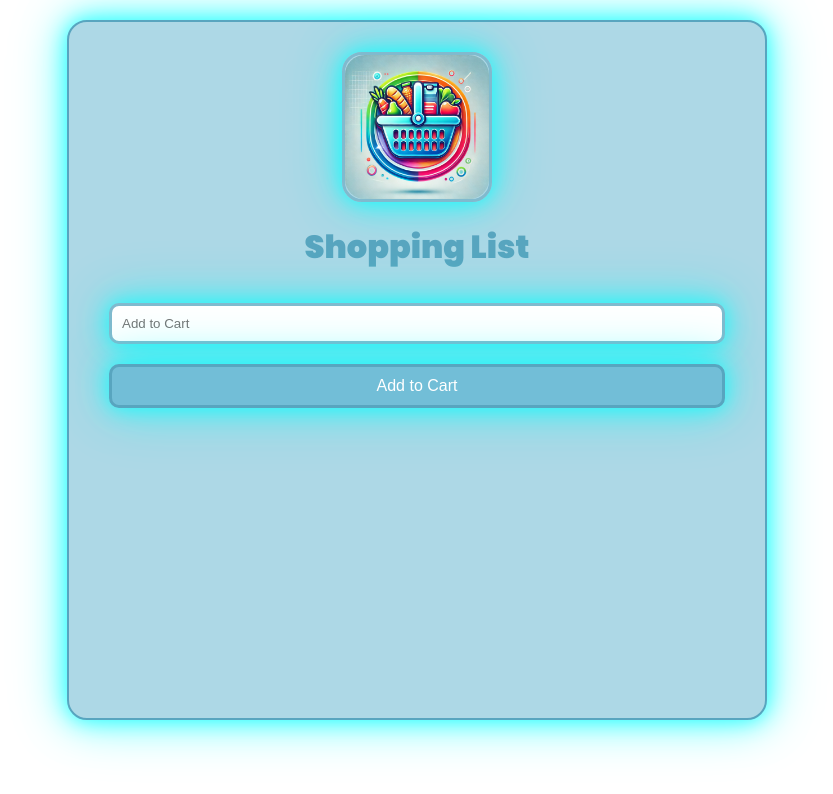
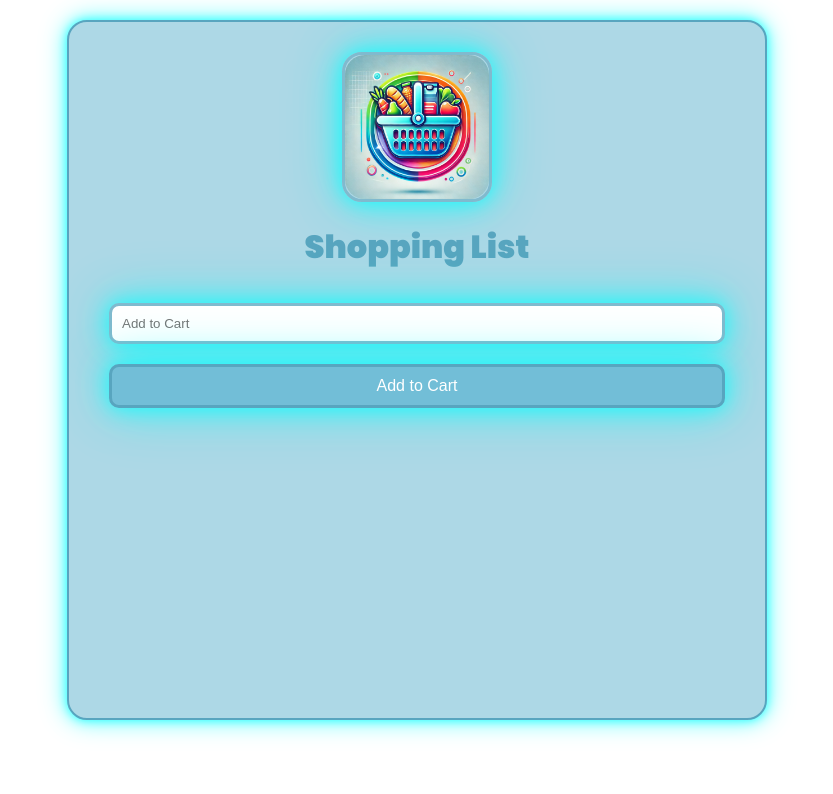
Before and after one commit to DJendryczka/Shopping-list, a website: page index.html in a window 1280 px wide. Shown: the whole page, without its empty margins (223-1056 px from the left). Drawn offline with Linux system fonts and the light colour scheme; no server answers.

Commit message:
Adjusted shadwow on container

```diff
--- a/index.html
+++ b/index.html
@@ -14,7 +14,7 @@
       rel="stylesheet"
     />
     <link rel="stylesheet" href="style.css" />
-    <title>Shopping</title>
+    <title>Shopping App</title>
   </head>
   <body>
     <maim class="container">
--- a/style.css
+++ b/style.css
@@ -27,9 +27,9 @@ h1 {
   border: 2px solid #58a5bf;
   border-radius: 20px;
   background-color: #add8e6;
-  box-shadow: 0 0 20px rgba(0, 255, 255, 0.7),
-  0 0 40px rgba(0, 255, 255, 0.5),
-  0 0 60px rgba(0, 255, 255, 0.3);
+  box-shadow: 0 0 10px rgba(0, 255, 255, 0.7),
+  0 0 20px rgba(0, 255, 255, 0.5),
+  0 0 30px rgba(0, 255, 255, 0.3);
 }
 
 .container form {
```
Also changed, not shown: site.webmanifest.
